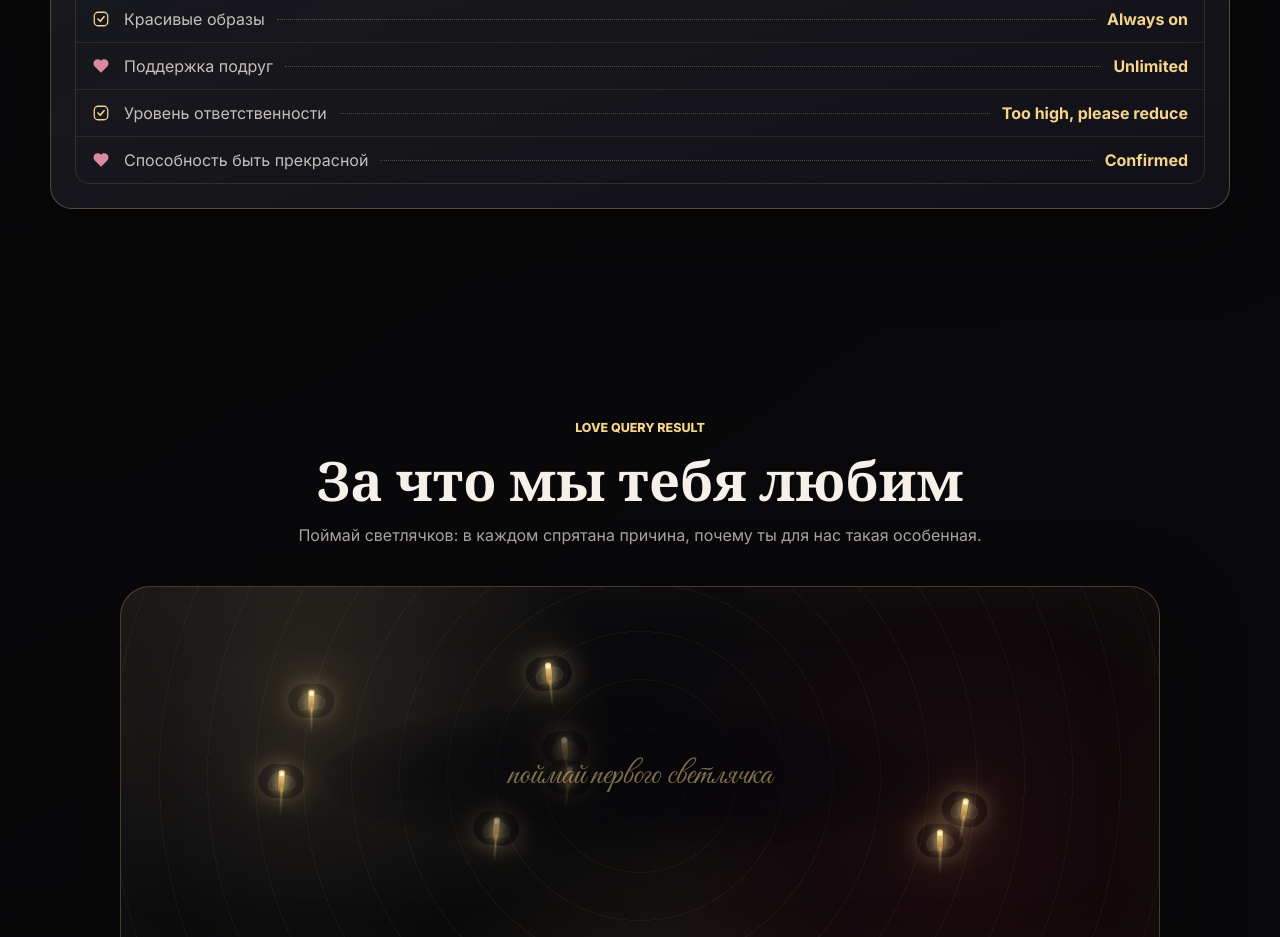
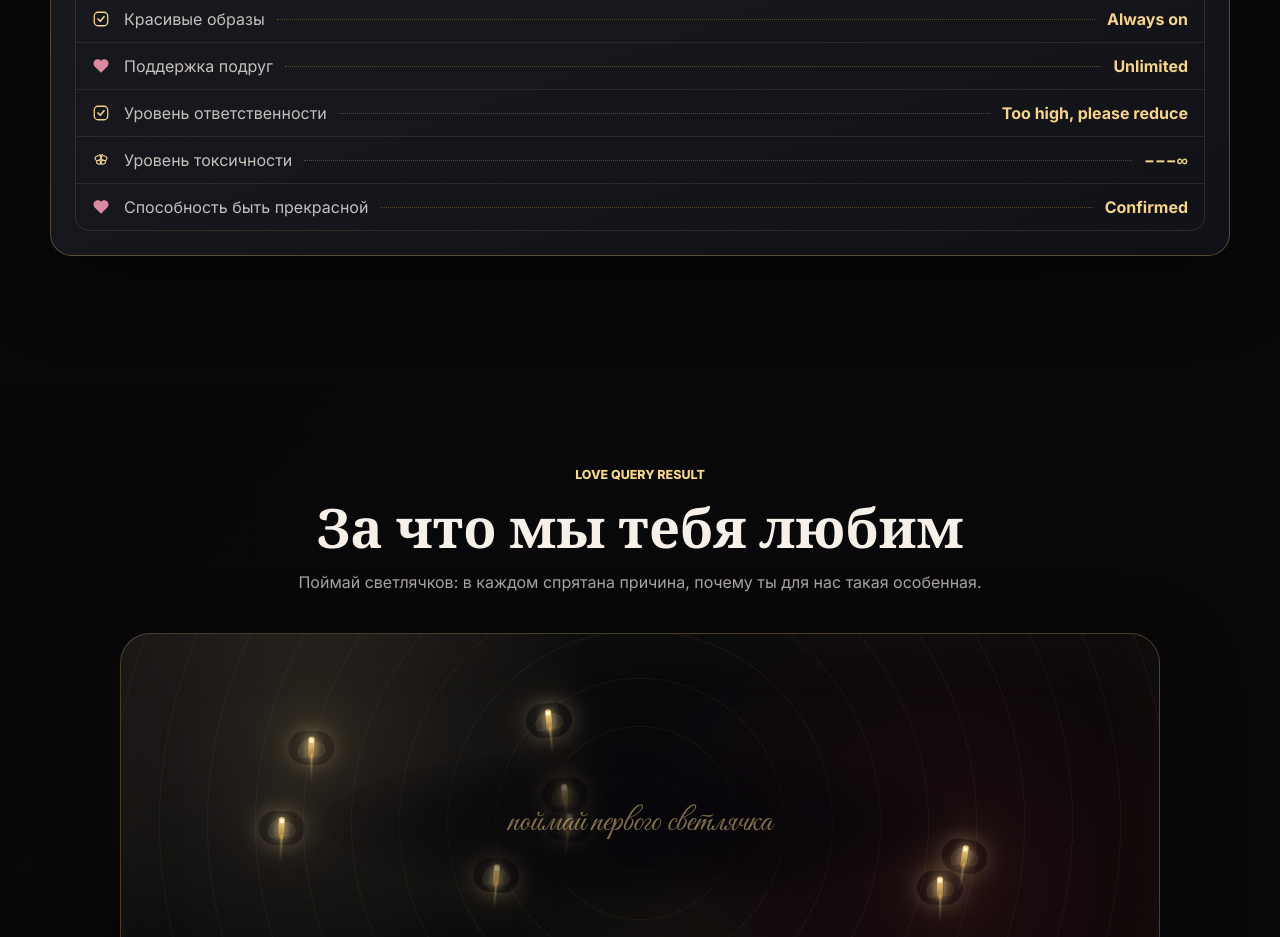
Before and after one commit to Ausenteer/katya_birthday, a React (Vite) app: page / in a window 1280 px wide. Shown: the part 3180-4117 px from the top of the page. Built offline with nearby package versions, Linux system fonts and the light colour scheme.

Commit message:
Add toxicity row to validation table with butterfly mark
Co-Authored-By: Claude Opus 4.8 <noreply@anthropic.com>

```diff
--- a/src/components/BirthdayDashboard.tsx
+++ b/src/components/BirthdayDashboard.tsx
@@ -134,7 +134,16 @@ function BirthdayDashboard() {
           <div className="metric-table" role="table" aria-label="Метрики Кати">
             {metrics.map(({ metric, status, mark }) => (
               <div className="metric-table__row" role="row" key={metric}>
-                {mark === 'heart' ? (
+                {mark === 'butterfly' ? (
+                  <svg className="metric-mark metric-mark--butterfly" viewBox="0 0 24 24" role="cell" aria-label="не токсично">
+                    <line x1="12" y1="6.5" x2="12" y2="17.5" />
+                    <ellipse cx="8" cy="9.5" rx="4" ry="3" transform="rotate(-18 8 9.5)" />
+                    <ellipse cx="16" cy="9.5" rx="4" ry="3" transform="rotate(18 16 9.5)" />
+                    <ellipse cx="9" cy="15" rx="3" ry="2.4" transform="rotate(20 9 15)" />
+                    <ellipse cx="15" cy="15" rx="3" ry="2.4" transform="rotate(-20 15 15)" />
+                    <path d="M12 6.5c-.5-.9-1.3-1.5-2.2-1.7M12 6.5c.5-.9 1.3-1.5 2.2-1.7" />
+                  </svg>
+                ) : mark === 'heart' ? (
                   <svg className="metric-mark metric-mark--heart" viewBox="0 0 24 24" role="cell" aria-label="любим">
                     <path d="M19 14c1.49-1.46 3-3.21 3-5.5A5.5 5.5 0 0 0 16.5 3c-1.76 0-3 .5-4.5 2-1.5-1.5-2.74-2-4.5-2A5.5 5.5 0 0 0 2 8.5c0 2.3 1.5 4.05 3 5.5l7 7Z" />
                   </svg>
--- a/src/data/birthdayData.ts
+++ b/src/data/birthdayData.ts
@@ -107,13 +107,14 @@ export const migrationStops = [
   { place: 'Кипр', note: 'кажется, твоя остановочка', isHome: true },
 ];
 
-export type MetricMark = 'check' | 'heart';
+export type MetricMark = 'check' | 'heart' | 'butterfly';
 
 export const metrics: { metric: string; status: string; mark: MetricMark }[] = [
   { metric: 'Умение разобраться в хаосе', status: 'Excellent', mark: 'check' },
   { metric: 'Красивые образы', status: 'Always on', mark: 'check' },
   { metric: 'Поддержка подруг', status: 'Unlimited', mark: 'heart' },
   { metric: 'Уровень ответственности', status: 'Too high, please reduce', mark: 'check' },
+  { metric: 'Уровень токсичности', status: '−−−∞', mark: 'butterfly' },
   { metric: 'Способность быть прекрасной', status: 'Confirmed', mark: 'heart' },
 ];
 
--- a/src/styles.css
+++ b/src/styles.css
@@ -1166,6 +1166,16 @@ p {
   stroke: none;
 }
 
+.metric-mark--butterfly line,
+.metric-mark--butterfly ellipse,
+.metric-mark--butterfly path {
+  fill: none;
+  stroke: var(--gold-bright);
+  stroke-width: 1.4;
+  stroke-linecap: round;
+  stroke-linejoin: round;
+}
+
 .dress-up {
   width: min(1160px, calc(100% - 48px));
 }
```
